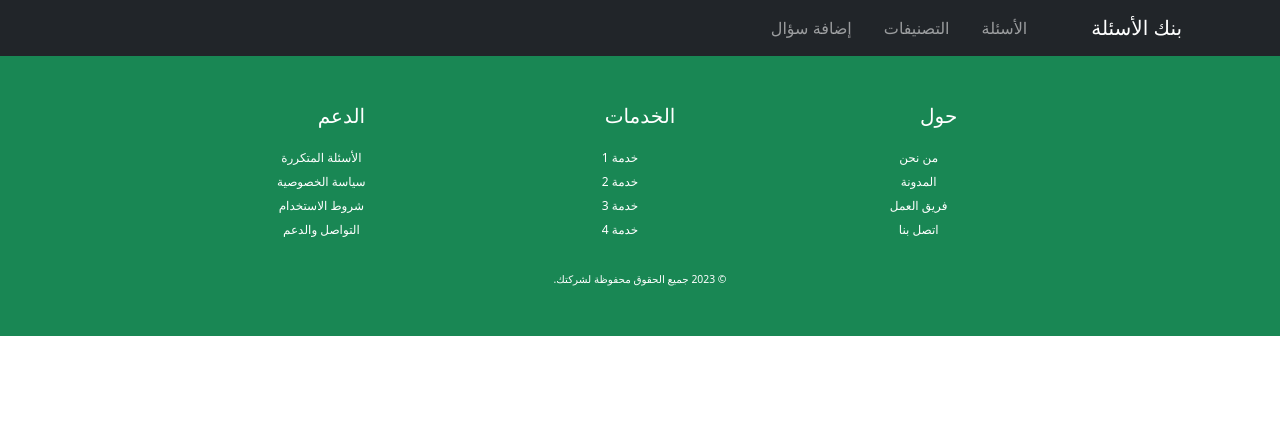
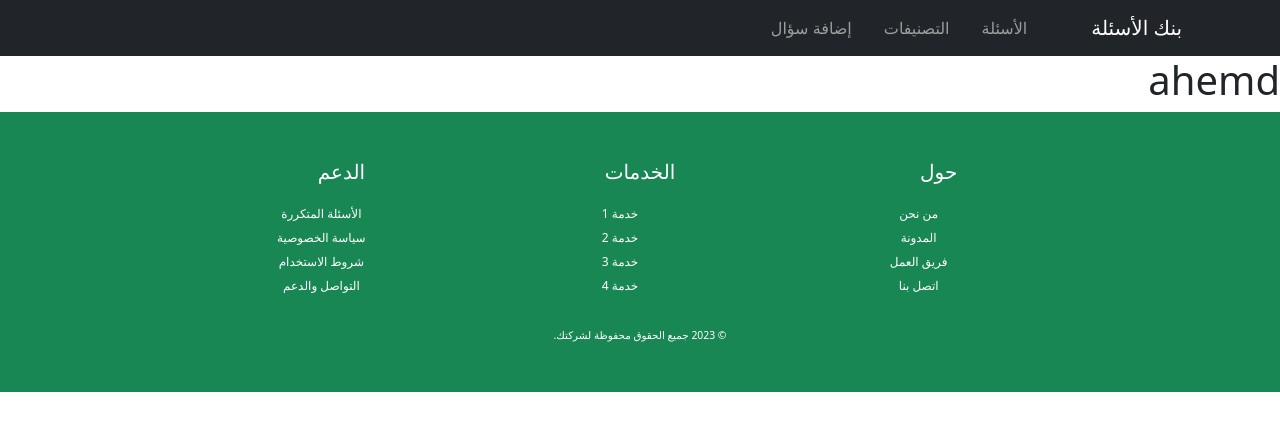
Before and after one commit to cello-01/projectx, a Django app: template x/templates/questions/qusetion.html in a window 1280 px wide. Shown: the top 431 px of the page. Run offline with Django 4.2, Linux system fonts and the light colour scheme; the template is opened without the code that fills it, so the values that code supplies are empty; some libraries are stand-ins or nearby versions.

Commit message:
small change

```diff
--- a/x/templates/questions/qusetion.html
+++ b/x/templates/questions/qusetion.html
@@ -4,7 +4,7 @@
 {% include 'navbar.html' %}
 {% block content %}
 
-
+<h1>ahemd </h1>
 
 {% endblock content %}
 {% include 'footer.html' %}
```
